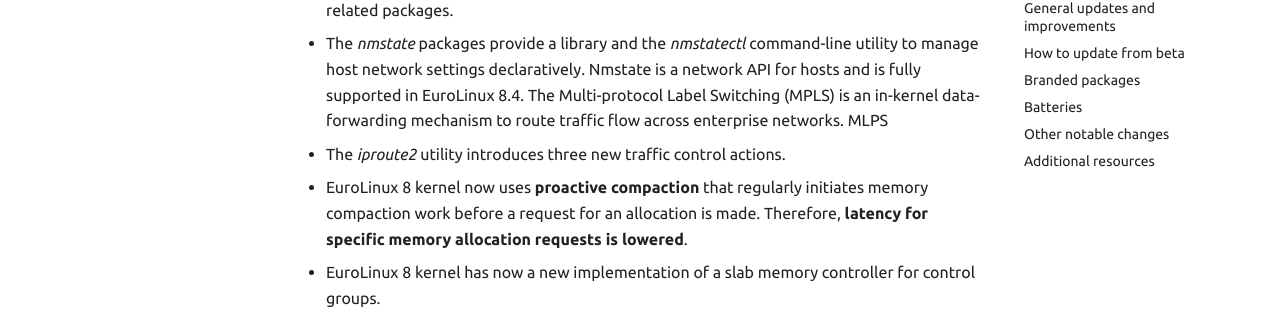
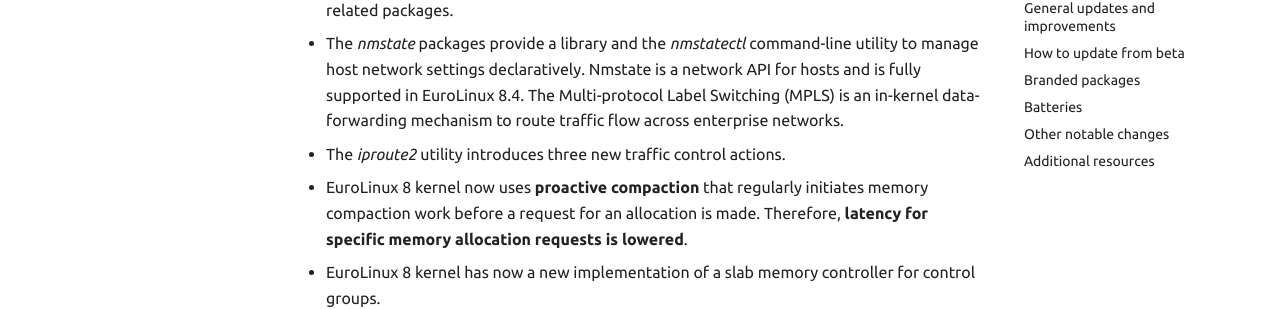
Before and after one commit to EuroLinux/eurolinux-open-docs, an MkDocs documentation site: the page built from docs/release-notes/8.4.md, in a window 1280 px wide and 900 px high, scrolled down 1185 px. Shown: the part 226-535 px from the top of the window. Built offline with MkDocs 1.6.1 and Material for MkDocs 9.7.7, drawn with Linux system fonts in a browser that asks for light colours; comment, search, counter and statistics services are not loaded; some of the changed text lies outside the part shown.

Commit message:
fixes pointed by tompods

```diff
--- a/docs/release-notes/8.4.md
+++ b/docs/release-notes/8.4.md
@@ -49,7 +49,7 @@
   utility to manage host network settings declaratively. Nmstate is a
   network API for hosts and is fully supported in EuroLinux 8.4. The Multi-protocol
   Label Switching (MPLS) is an in-kernel data-forwarding mechanism to route
-  traffic flow across enterprise networks. MLPS
+  traffic flow across enterprise networks.
 - The *iproute2* utility introduces three new traffic control actions.
 - EuroLinux 8 kernel now uses **proactive compaction** that  regularly
   initiates memory compaction work before a request for an allocation is made.
@@ -151,5 +151,5 @@
 - Roadmap for the project can be found in press notes available on our company
   blog. [Press Notes](https://en.euro-linux.com/blog/).
 - [Red Hat 8.4
-  Release-Notes](https://access.redhat.com/documentation/en-us/red_hat_enterprise_linux/8/html/8.4_release_notes/index)
-  parts of our release notes, are loosely based on this document.
+  Release Notes](https://access.redhat.com/documentation/en-us/red_hat_enterprise_linux/8/html/8.4_release_notes/index)
+  parts of our release notes are loosely based on this document.
```
Also changed, not shown: other parts of docs/release-notes/8.4.md (+3 -3 lines), docs/release-notes/8.4-beta.md (+1 -1 lines).
